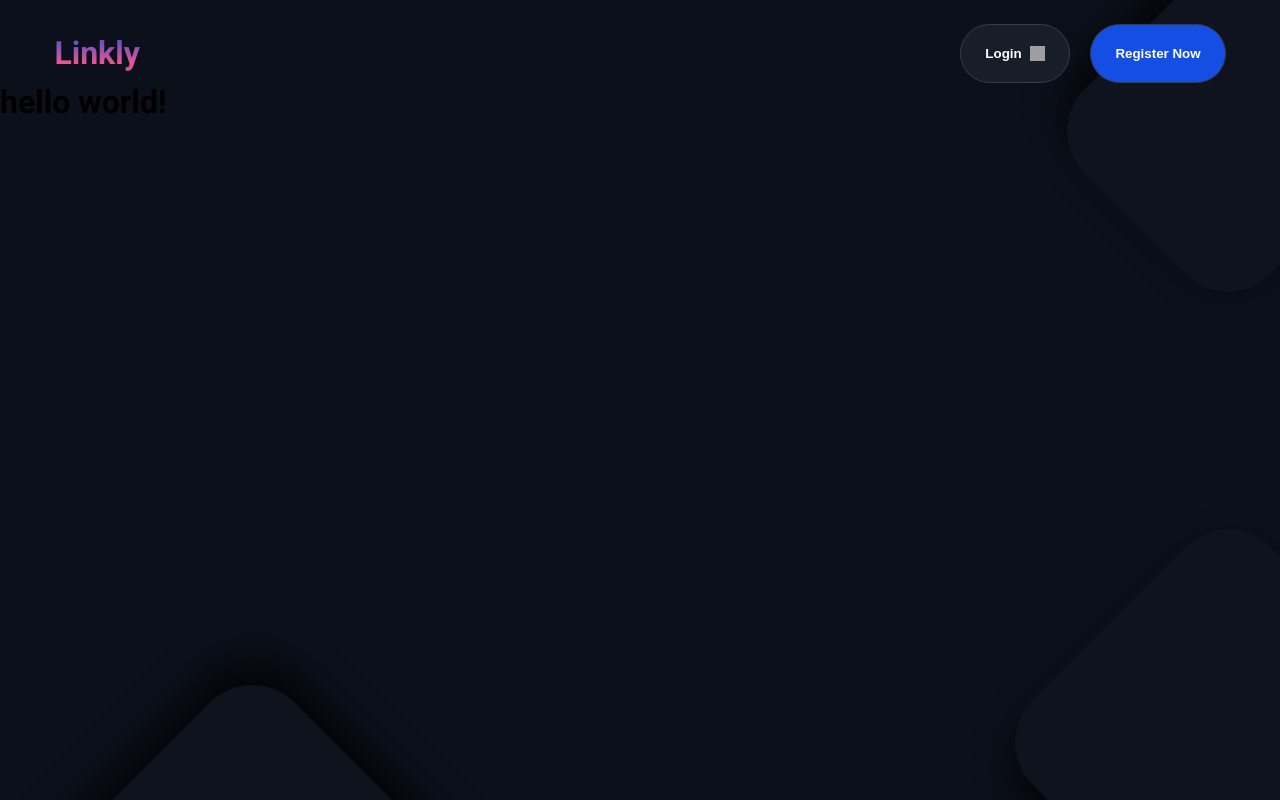
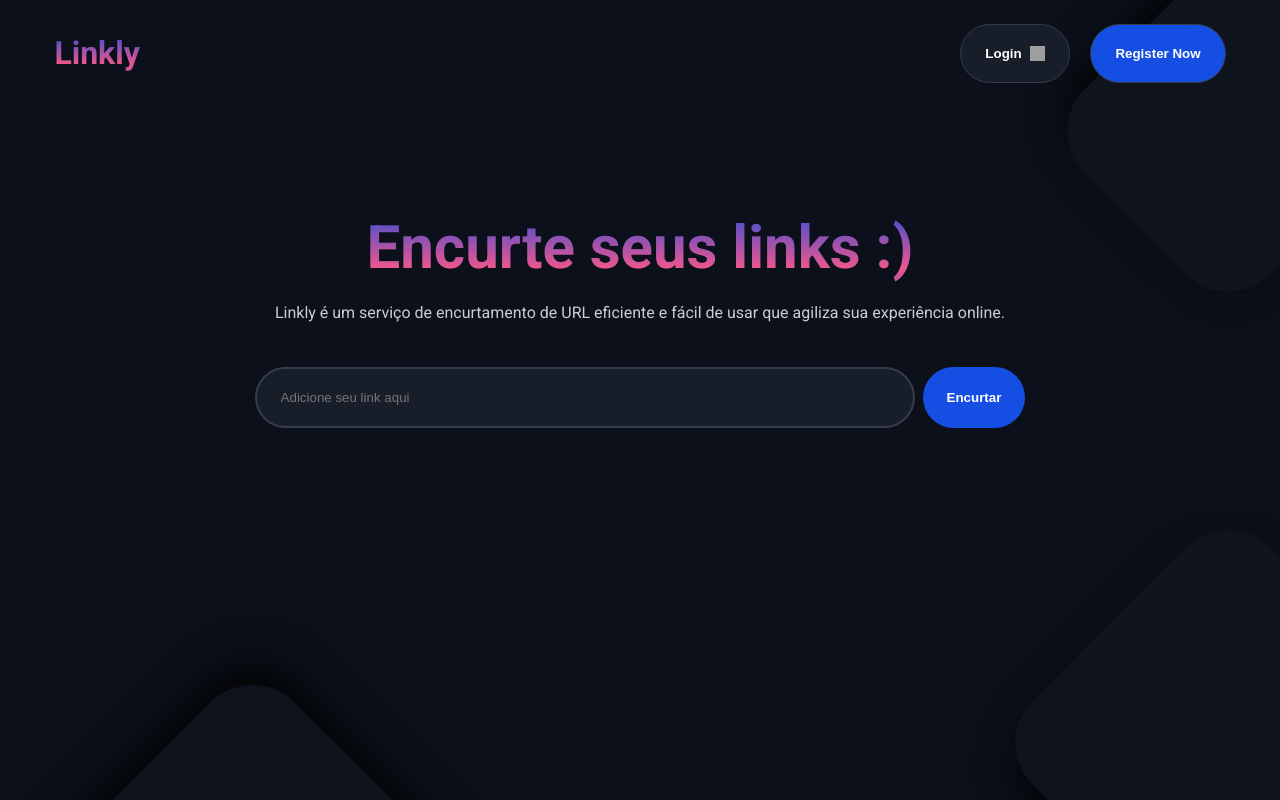
Before and after one commit to rms-diego/url-shortener, a Next.js app: page / in a window 1280 px wide. Built offline with nearby package versions, Linux system fonts and the light colour scheme; grey boxes are pictures that could not be loaded.

Commit message:
feat: criando a home page

```diff
--- a/src/app/(home)/page.tsx
+++ b/src/app/(home)/page.tsx
@@ -1,11 +1,23 @@
+import { Form } from '@/components/Form';
+import styles from './styles.module.scss';
 import { Metadata } from 'next';
 
 export const metadata: Metadata = {
   title: 'Home Page',
 };
 
-function Home() {
-  return <h1>hello world!</h1>;
+export default function Home() {
+  return (
+    <main className={styles.mainContainer}>
+      <section className={styles.contentTextContainer}>
+        <h2>Encurte seus links :)</h2>
+        <p>
+          Linkly é um serviço de encurtamento de URL eficiente e fácil de usar
+          que agiliza sua experiência online.
+        </p>
+      </section>
+
+      <Form />
+    </main>
+  );
 }
-
-export default Home;
--- /dev/null
+++ b/src/app/(home)/styles.module.scss
@@ -0,0 +1,35 @@
+.mainContainer {
+  padding: 0 9.6rem;
+  padding-top: 8.1rem;
+
+  display: flex;
+  align-items: center;
+  flex-direction: column;
+  gap: 2.8rem;
+}
+
+.contentTextContainer {
+  text-align: center;
+
+  display: flex;
+  flex-direction: column;
+  gap: 1.25rem;
+
+  h2 {
+    font-size: 3.75rem;
+    background: radial-gradient(
+      12441.24% 97.1% at 5.56% 79.01%,
+      #eb568e 0%,
+      #144ee3 100%
+    );
+
+    background-clip: text;
+    -webkit-background-clip: text;
+    -webkit-text-fill-color: transparent;
+  }
+
+  p {
+    color: var(--grey-200);
+    font-weight: 300;
+  }
+}
--- /dev/null
+++ b/src/components/Form/index.tsx
@@ -0,0 +1,10 @@
+import styles from './styles.module.scss';
+
+export function Form() {
+  return (
+    <form className={styles.formContainer}>
+      <input type="text" placeholder="Adicione seu link aqui" />
+      <button>Encurtar</button>
+    </form>
+  );
+}
--- /dev/null
+++ b/src/components/Form/styles.module.scss
@@ -0,0 +1,26 @@
+.formContainer {
+  width: 100%;
+  display: flex;
+  gap: 0.5rem;
+  justify-content: center;
+
+  input {
+    flex: 1;
+    max-width: 41.25rem;
+    padding: 1.3rem 1.5rem;
+    border-radius: 48px;
+    border: 2px solid #353c4a;
+
+    background-color: var(--grey-700);
+    color: #ffffff;
+  }
+
+  button {
+    padding: 1.3rem 1.5rem;
+    border-radius: 48px;
+    background-color: var(--blue-500);
+    color: #ffffff;
+    border: none;
+    font-weight: 700;
+  }
+}
```
